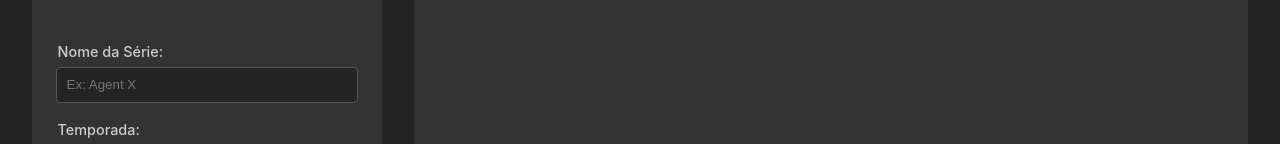
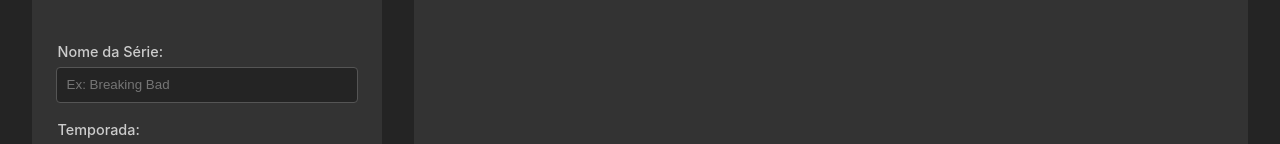
Before and after one commit to PedroHenrique957/marathon-calculator-ph, a React (Vite) app: page / in a window 1280 px wide. Shown: the part 760-904 px from the top of the page. Built offline with nearby package versions, Linux system fonts and the light colour scheme.

Commit message:
v1.1.0 - Mudar local - Episódios na fila

```diff
--- a/src/components/EpisodeInput.jsx
+++ b/src/components/EpisodeInput.jsx
@@ -68,7 +68,7 @@ function EpisodeInput({ onManualAdd, onCsvAdd, episodeCount }) {
           <input
             type="text"
             id="series-input"
-            placeholder="Ex: Agent X"
+            placeholder="Ex: Breaking Bad"
             value={series}
             onChange={(e) => setSeries(e.target.value)}
           />
```
Also changed, not shown: 1 other file (tests, documents, lock files or other folders).
